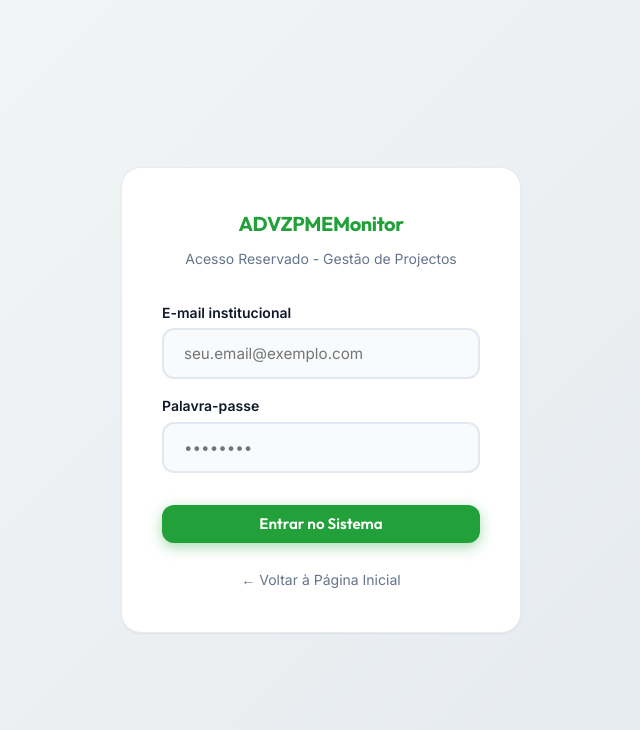
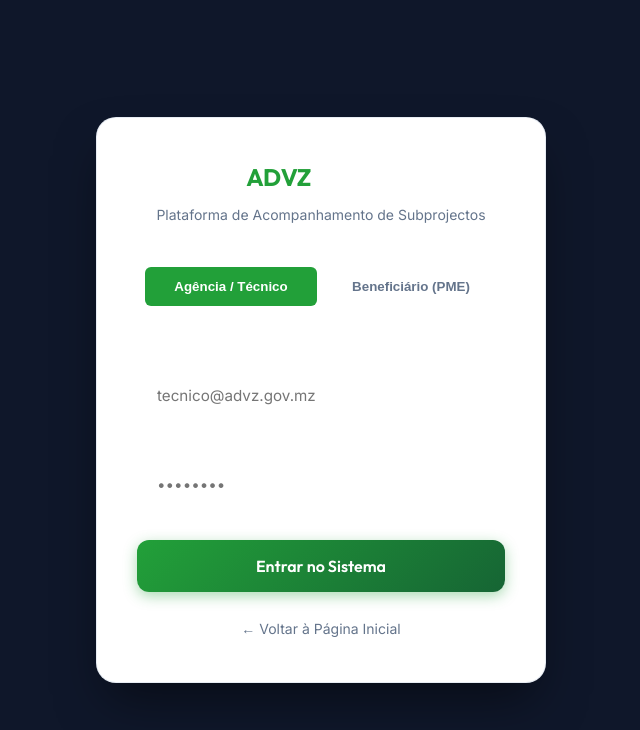
Before and after one commit to afonsinhobrown/ADVZPMEMonitor, a Next.js app: page /login in a window 1280 px wide. Shown: the top 730 px of the page, without its empty margins (319-959 px from the left). Built offline with nearby package versions, Linux system fonts and the light colour scheme.

Commit message:
Feat: Tabs de Login para PMEs e Agência separados no mesmo ecrã

```diff
--- a/src/app/login/page.tsx
+++ b/src/app/login/page.tsx
@@ -7,51 +7,86 @@ import { FormEvent, useState } from 'react';
 export default function Login() {
   const router = useRouter();
   const [email, setEmail] = useState('');
+  const [activeTab, setActiveTab] = useState<'pme' | 'agency'>('agency');
+  const [isLoading, setIsLoading] = useState(false);
 
   const handleLogin = (e: FormEvent) => {
     e.preventDefault();
+    setIsLoading(true);
 
     // Set a fake session cookie
     document.cookie = "advz_session=true; path=/; max-age=86400"; // 1 day
 
-    // Simple mock logic to determine where to send the user
-    if (email.toLowerCase().includes('agro')) {
-      router.push('/pme');
-    } else {
-      router.push('/dashboard');
-    }
+    setTimeout(() => {
+      setIsLoading(false);
+      if (activeTab === 'pme') {
+        router.push('/pme');
+      } else {
+        router.push('/dashboard');
+      }
+    }, 800);
   };
 
   return (
-    <div className="flex items-center justify-center" style={{ minHeight: '100vh', background: 'linear-gradient(135deg, #f4f7f6, #e3e8ee)' }}>
-      <div className="card glass" style={{ width: '100%', maxWidth: '400px', padding: '2.5rem' }}>
+    <div className="flex items-center justify-center" style={{ minHeight: '100vh', background: 'var(--bg-dark)' }}>
+      <div className="card glass" style={{ width: '100%', maxWidth: '450px', padding: '2.5rem', borderRadius: 'var(--radius-lg)', boxShadow: '0 25px 50px -12px rgba(0, 0, 0, 0.5)' }}>
         <div style={{ textAlign: 'center', marginBottom: '2rem' }}>
-          <h1 className="text-xl font-bold" style={{ color: 'var(--accent-primary)', marginBottom: '0.5rem' }}>ADVZPMEMonitor</h1>
-          <p className="text-secondary text-sm">Acesso Reservado - Gestão de Projectos</p>
+          <h1 className="text-2xl font-bold" style={{ color: 'var(--accent-primary)', marginBottom: '0.5rem', fontFamily: 'Outfit, sans-serif' }}>ADVZ<span style={{color: 'white'}}>Monitor</span></h1>
+          <p className="text-secondary text-sm">Plataforma de Acompanhamento de Subprojectos</p>
+        </div>
+
+        <div style={{ display: 'flex', gap: '0.5rem', marginBottom: '2rem', background: 'rgba(255,255,255,0.05)', padding: '0.5rem', borderRadius: 'var(--radius-md)' }}>
+          <button
+            type="button"
+            onClick={() => setActiveTab('agency')}
+            style={{
+              flex: 1, padding: '0.75rem', borderRadius: 'var(--radius-sm)', border: 'none',
+              fontWeight: 600, transition: 'var(--transition)', cursor: 'pointer',
+              background: activeTab === 'agency' ? 'var(--accent-primary)' : 'transparent',
+              color: activeTab === 'agency' ? 'white' : 'var(--text-secondary)'
+            }}
+          >
+            Agência / Técnico
+          </button>
+          <button
+            type="button"
+            onClick={() => setActiveTab('pme')}
+            style={{
+              flex: 1, padding: '0.75rem', borderRadius: 'var(--radius-sm)', border: 'none',
+              fontWeight: 600, transition: 'var(--transition)', cursor: 'pointer',
+              background: activeTab === 'pme' ? 'var(--accent-primary)' : 'transparent',
+              color: activeTab === 'pme' ? 'white' : 'var(--text-secondary)'
+            }}
+          >
+            Beneficiário (PME)
+          </button>
         </div>
 
         <form className="flex flex-col gap-4" onSubmit={handleLogin}>
           <div>
-            <label className="text-sm font-semibold" style={{ display: 'block', marginBottom: '0.25rem' }}>E-mail institucional</label>
+            <label className="text-sm font-semibold" style={{ display: 'block', marginBottom: '0.25rem', color: 'white' }}>
+              {activeTab === 'agency' ? 'E-mail Institucional' : 'NIF ou E-mail da PME'}
+            </label>
             <input
-              type="email"
+              type="text"
               className="input"
-              placeholder="seu.email@exemplo.com"
+              placeholder={activeTab === 'agency' ? "tecnico@advz.gov.mz" : "123456789 / pme@empresa.com"}
               value={email}
               onChange={(e) => setEmail(e.target.value)}
+              style={{ background: 'rgba(255,255,255,0.9)', color: '#000', border: 'none' }}
               required
             />
           </div>
           <div>
-            <label className="text-sm font-semibold" style={{ display: 'block', marginBottom: '0.25rem' }}>Palavra-passe</label>
-            <input type="password" className="input" placeholder="••••••••" required />
+            <label className="text-sm font-semibold" style={{ display: 'block', marginBottom: '0.25rem', color: 'white' }}>Palavra-passe</label>
+            <input type="password" className="input" placeholder="••••••••" required style={{ background: 'rgba(255,255,255,0.9)', color: '#000', border: 'none' }} />
           </div>
-          <button type="submit" className="btn btn-primary" style={{ marginTop: '1rem', width: '100%', background: '#22a039', color: 'white', border: 'none' }}>
-            Entrar no Sistema
+          <button type="submit" className="btn btn-primary" style={{ marginTop: '1rem', width: '100%', background: 'linear-gradient(135deg, var(--accent-primary), var(--accent-secondary))', color: 'white', border: 'none', padding: '1rem', fontSize: '1rem' }} disabled={isLoading}>
+            {isLoading ? 'A autenticar...' : 'Entrar no Sistema'}
           </button>
         </form>
         <div style={{ marginTop: '1.5rem', textAlign: 'center' }}>
-          <Link href="/" className="text-sm text-secondary hover:text-primary">← Voltar à Página Inicial</Link>
+          <Link href="/" className="text-sm text-secondary hover:text-primary" style={{ transition: 'color 0.2s' }}>← Voltar à Página Inicial</Link>
         </div>
       </div>
     </div>
```
